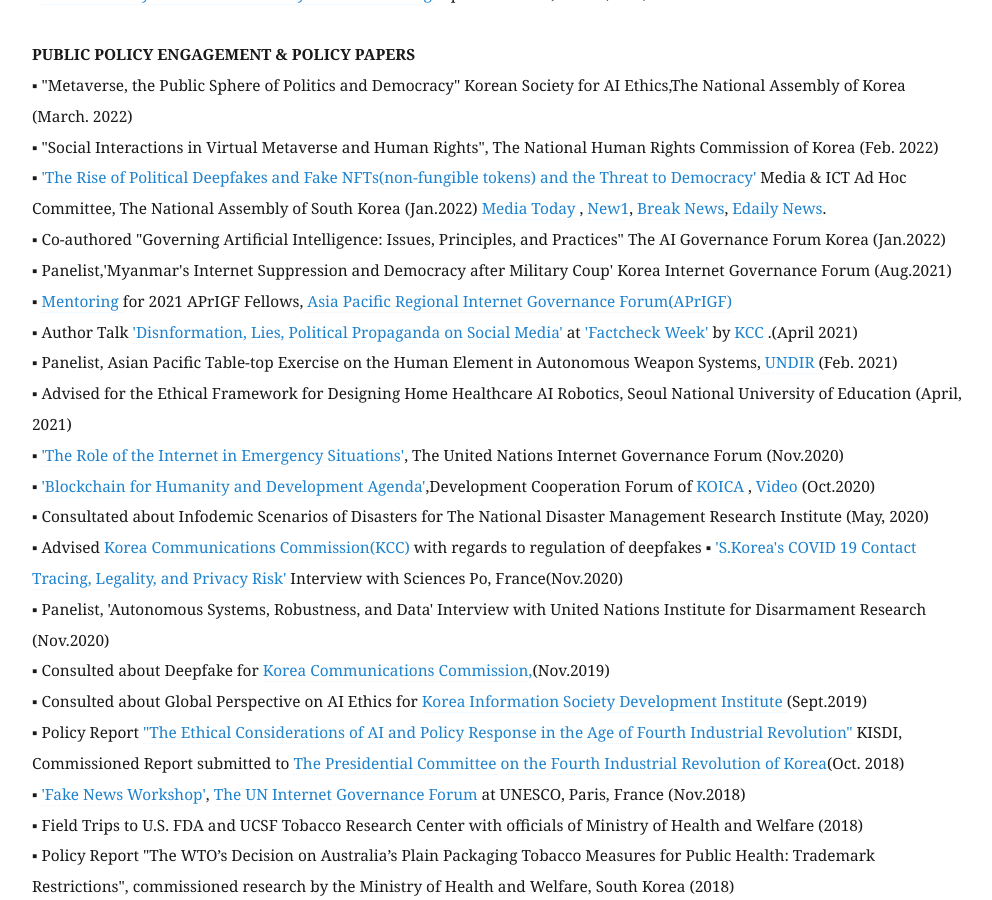
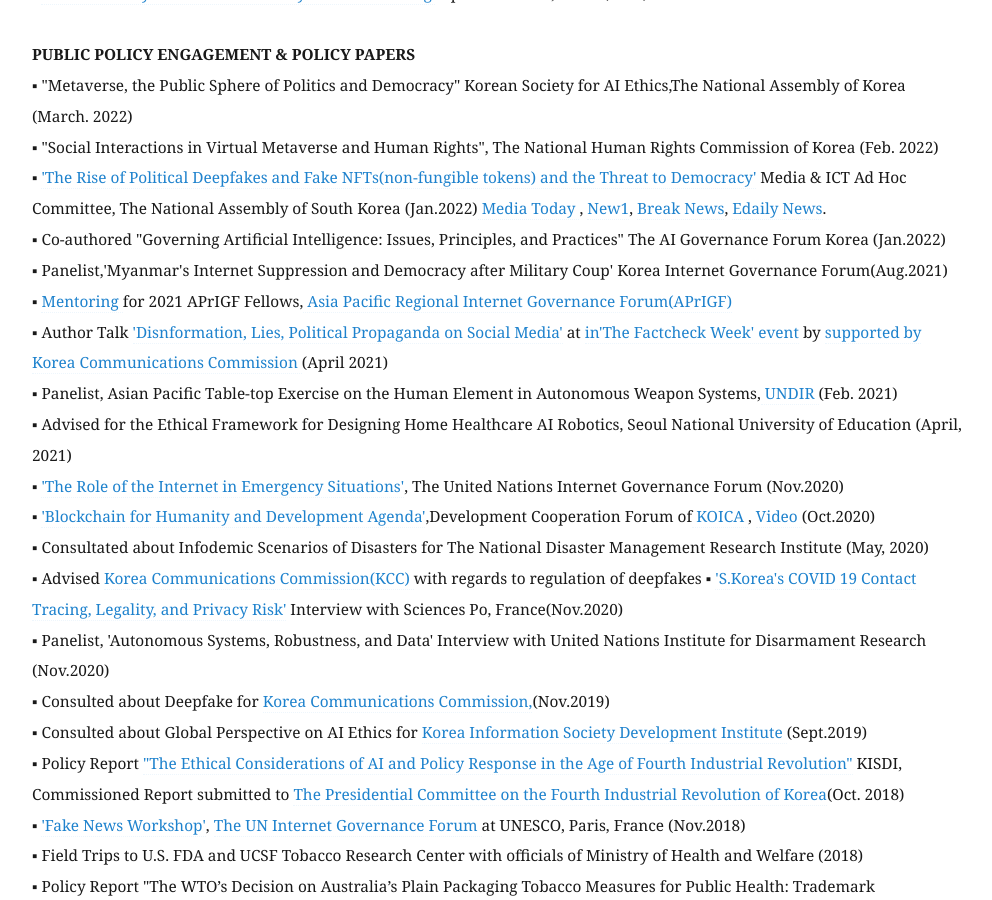
Before and after one commit to eunchangchoi/eunchangchoi.github.io, a Jekyll site: the page built from index.md, in a window 1280 px wide and 900 px high, scrolled down 4516 px. Shown: the whole window, without its empty margins (68-1060 px from the left). Built offline with Jekyll 4.4.1, drawn with Linux system fonts in a browser that asks for light colours.

Commit message:
Update index.md

```diff
--- a/index.md
+++ b/index.md
@@ -110,9 +110,9 @@
 ▪ "Social Interactions in Virtual Metaverse and Human Rights", The National Human Rights Commission of Korea (Feb. 2022)<br>
 ▪ <a href="https://zdnet.co.kr/view/?no=20220112165731">'The Rise of Political Deepfakes and Fake NFTs(non-fungible tokens) and the Threat to Democracy'</a> Media & ICT Ad Hoc Committee, The National Assembly of South Korea (Jan.2022)<a href="http://www.mediatoday.co.kr/news/articleView.html?idxno=301748"> Media Today </a>, <a href="https://www.news1.kr/articles/?4553816/"> New1</a>, <a href="https://www.breaknews.com/864283">Break News</a>, <a href="https://www.edaily.co.kr/news/read?newsId=02768326632197392&mediaCodeNo=257&OutLnkChk=Y/"> Edaily News</a>.<br>
 ▪ Co-authored "Governing Artificial Intelligence: Issues, Principles, and Practices" The AI Governance Forum Korea (Jan.2022)<br>
-▪ Panelist,'Myanmar's Internet Suppression and Democracy after Military Coup' Korea Internet Governance Forum (Aug.2021) <br>
+▪ Panelist,'Myanmar's Internet Suppression and Democracy after Military Coup' Korea Internet Governance Forum(Aug.2021) <br>
 ▪ <a href="https://ap.rigf.asia/fellowship/2021/introducing-the-mentors-of-2021-fellowship-program/?fbclid=IwAR2pn3lY-fE0daHxOW4vCcvk0HX-zwFHd8uJxaPnT266Hn7BOkA52UudjMw"> Mentoring </a> for 2021 APrIGF Fellows,<a href="https://ap.rigf.asia/"> Asia Pacific Regional Internet Governance Forum(APrIGF)</a> <br>
-▪  Author Talk <a href="https://youtu.be/mRsfLzJmdj8?t=15">'Disnformation, Lies, Political Propaganda on Social Media'</a> at <a href="https://factchecker.or.kr/notices/225">'Factcheck Week'</a> by <a href="https://kcc.go.kr/user/ehpMain.do"> KCC </a>.(April 2021) <br>
+▪  Author Talk <a href="https://youtu.be/mRsfLzJmdj8?t=15">'Disnformation, Lies, Political Propaganda on Social Media'</a> at <a href="https://factchecker.or.kr/notices/225"> in'The Factcheck Week' event</a> by <a href="https://kcc.go.kr/user/ehpMain.do"> supported by Korea Communications Commission </a>(April 2021) <br>
 ▪ Panelist, Asian Pacific Table-top Exercise on the Human Element in Autonomous Weapon Systems,<a href="http://unidir.org"> UNDIR </a> (Feb. 2021)<br>
 ▪ Advised for the Ethical Framework for Designing Home Healthcare AI Robotics, Seoul National University of Education (April, 2021)<br>
 ▪ <a href="https://www.intgovforum.org/multilingual/content/igf-2020-main-session-nris-role-of-the-internet-in-emergency-situations">'The Role of the Internet in Emergency Situations'</a>, The United Nations Internet Governance Forum (Nov.2020) <br>
```
